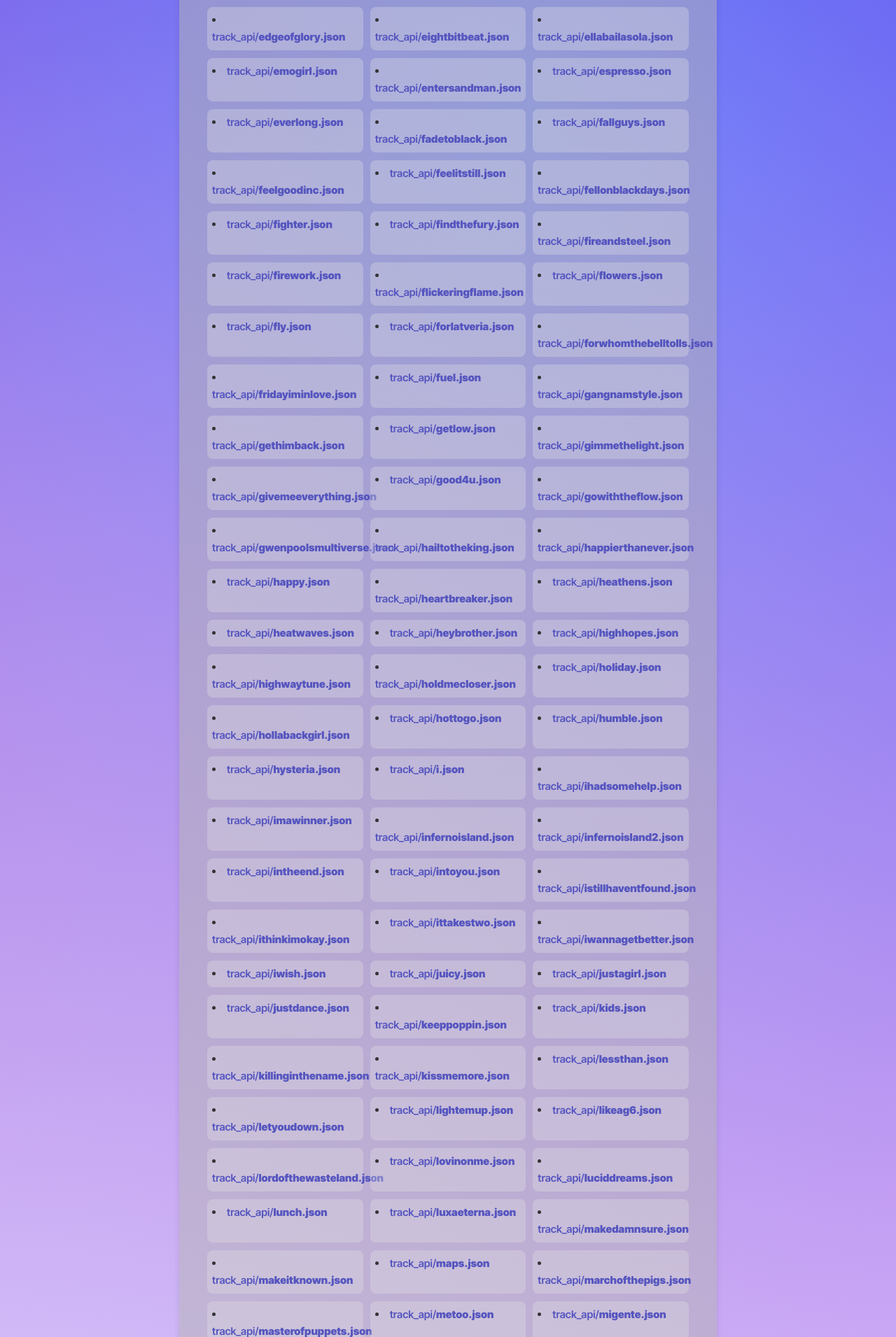
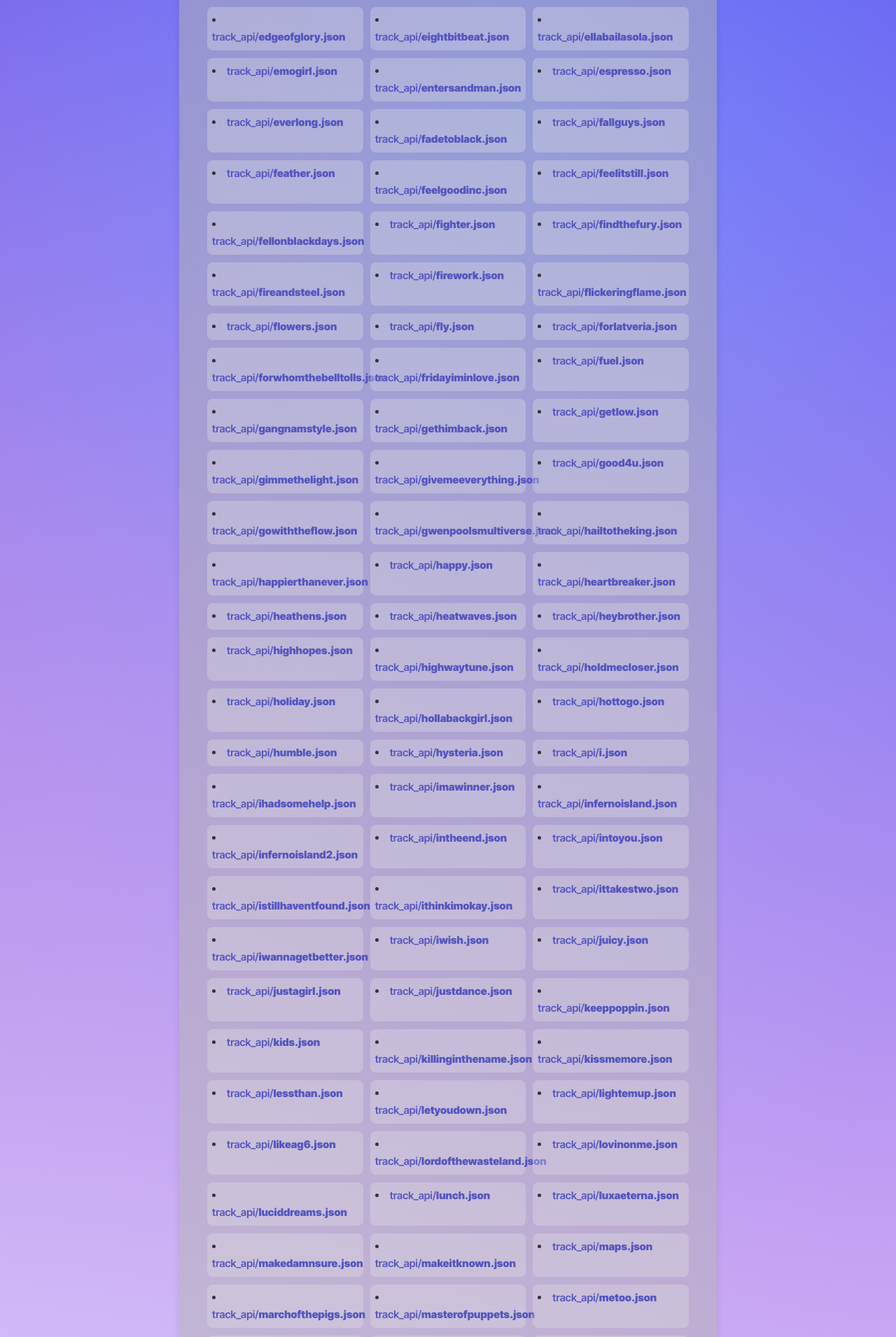
Before and after one commit to LeviSnoot/FNFest-Content-API, a Jekyll site: the page built from index.md, in a window 1280 px wide. Shown: the part 2116-4027 px from the top of the page at 70% size. Built offline with Jekyll 4.4.1, drawn with Linux system fonts in a browser that asks for light colours; some of the changed text lies outside the part shown.

Commit message:
Update files.yml

```diff
--- a/_data/files.yml
+++ b/_data/files.yml
@@ -178,6 +178,8 @@
   url: api/track_api/fadetoblack.json
 - name: track_api/fallguys.json
   url: api/track_api/fallguys.json
+- name: track_api/feather.json
+  url: api/track_api/feather.json
 - name: track_api/feelgoodinc.json
   url: api/track_api/feelgoodinc.json
 - name: track_api/feelitstill.json
```
